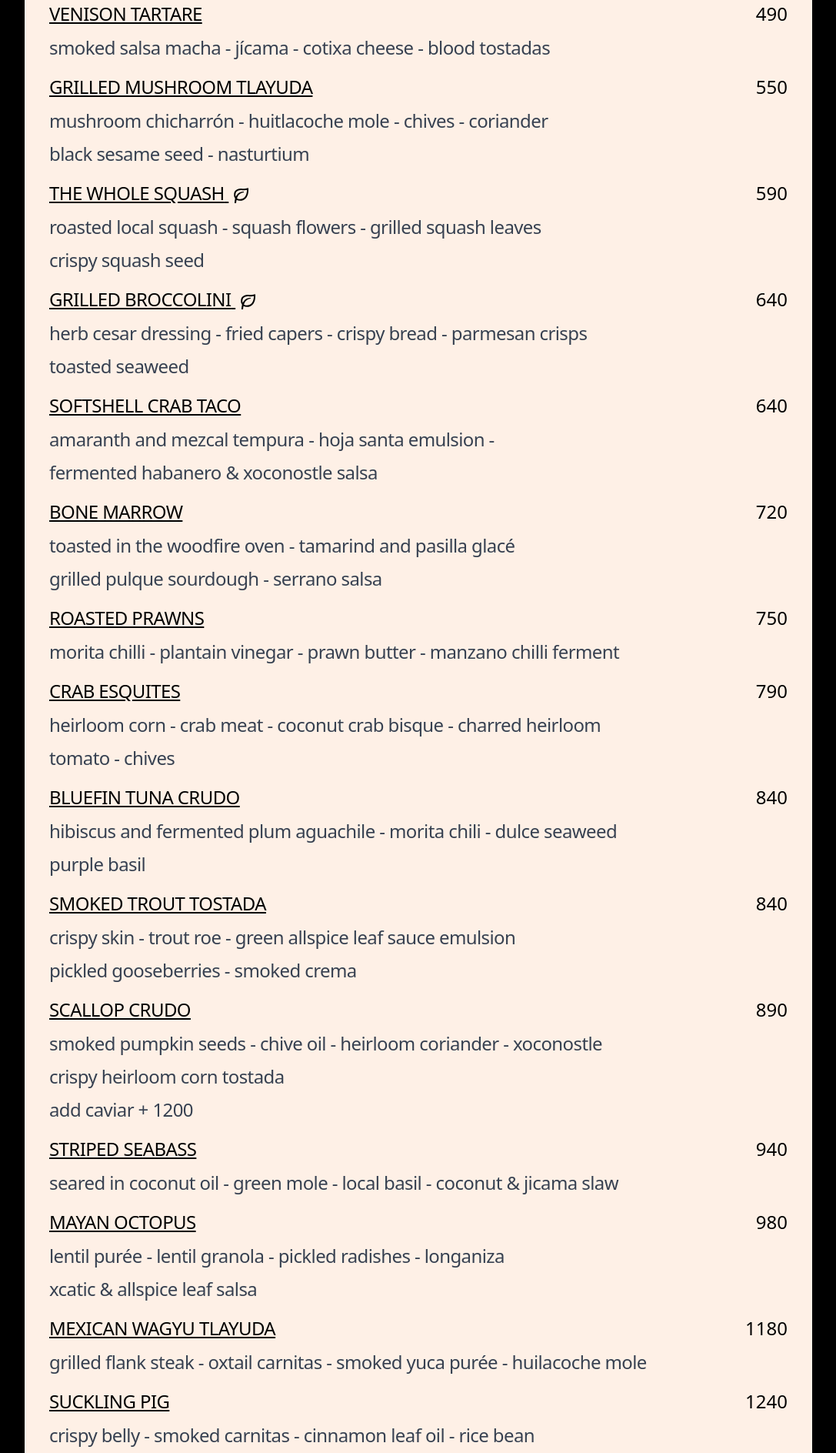
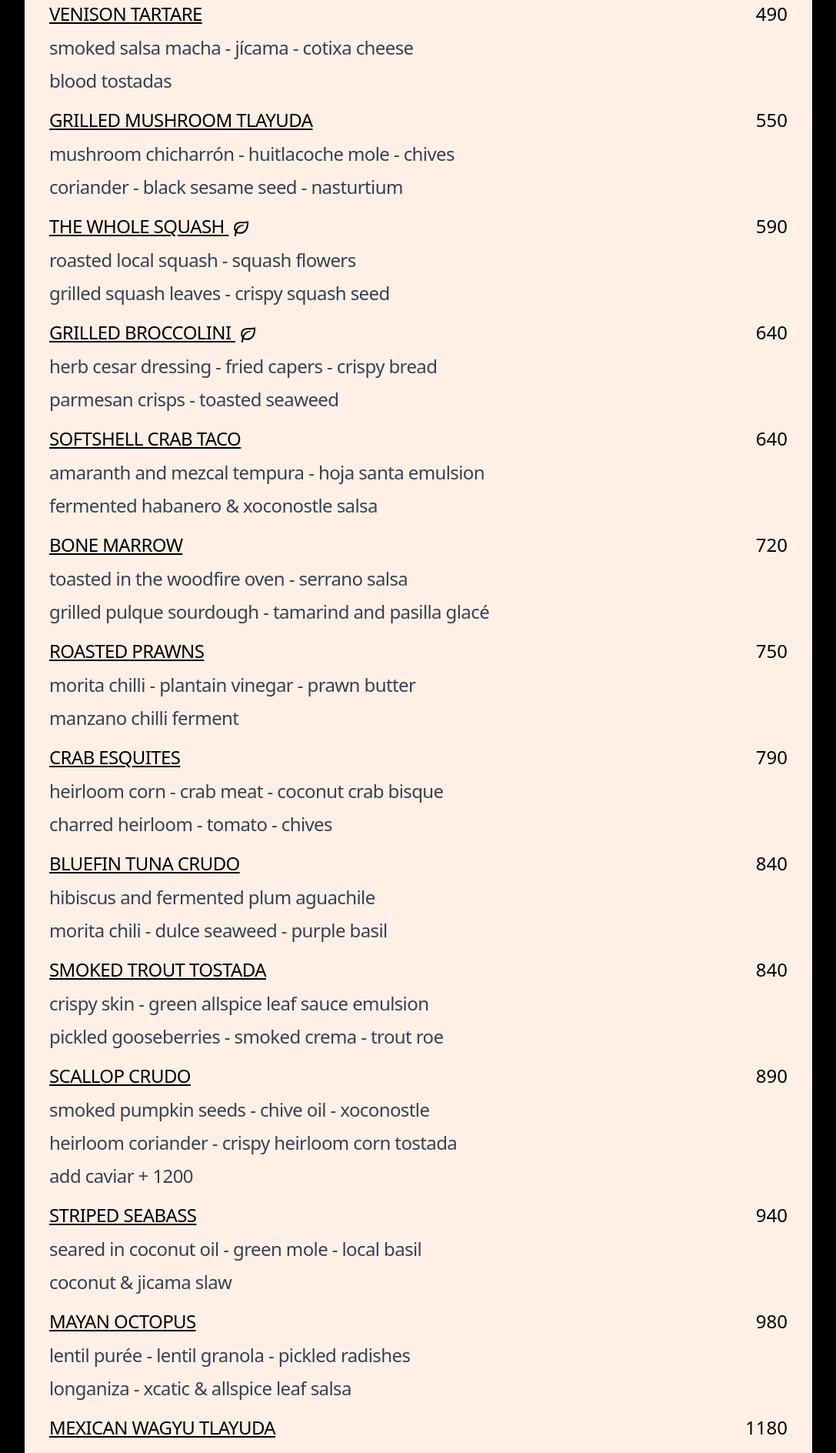
Before and after one commit to LuisLescano988/newMenuArca, a React app: page /carte in a window 1280 px wide. Shown: the part 200-2088 px from the top of the page at 77% size, without its empty margins (96-1183 px from the left). Built offline with nearby package versions, Linux system fonts and the light colour scheme; the HTML template or start-up script is replaced by a standard one.

Commit message:
final fix: width carte

```diff
--- a/src/views/Carte.jsx
+++ b/src/views/Carte.jsx
@@ -23,85 +23,85 @@ const Carte = () => {
   const menuItems = [
     {
       name: "DZIKILPAK",
-      description: "smoked pumpkin seeds - chive oil - heirloom coriander - xoconostle\ncrispy heirloom corn tostada",
+      description: "smoked pumpkin seeds - chive oil - xoconostle\nheirloom coriander - crispy heirloom corn tostada",
       price: "390",
       isVegetarian: true
     },
     {
       name: "VENISON TARTARE",
-      description: "smoked salsa macha - jícama - cotixa cheese - blood tostadas",
+      description: "smoked salsa macha - jícama - cotixa cheese\nblood tostadas",
       price: "490"
     },
     {
       name: "GRILLED MUSHROOM TLAYUDA",
-      description: "mushroom chicharrón - huitlacoche mole - chives - coriander\nblack sesame seed - nasturtium",
+      description: "mushroom chicharrón - huitlacoche mole - chives\ncoriander - black sesame seed - nasturtium",
       price: "550"
     },
     {
       name: "THE WHOLE SQUASH",
-      description: "roasted local squash - squash flowers - grilled squash leaves\ncrispy squash seed",
+      description: "roasted local squash - squash flowers\ngrilled squash leaves - crispy squash seed",
       price: "590",
       isVegetarian: true
     },
     {
       name: "GRILLED BROCCOLINI",
-      description: "herb cesar dressing - fried capers - crispy bread - parmesan crisps\ntoasted seaweed",
+      description: "herb cesar dressing - fried capers - crispy bread\nparmesan crisps - toasted seaweed",
       price: "640",
       isVegetarian: true
     },
     {
       name: "SOFTSHELL CRAB TACO",
-      description: "amaranth and mezcal tempura - hoja santa emulsion -\nfermented habanero & xoconostle salsa",
+      description: "amaranth and mezcal tempura - hoja santa emulsion \nfermented habanero & xoconostle salsa",
       price: "640"
     },
     {
       name: "BONE MARROW",
-      description: "toasted in the woodfire oven - tamarind and pasilla glacé\ngrilled pulque sourdough - serrano salsa",
+      description: "toasted in the woodfire oven - serrano salsa\ngrilled pulque sourdough - tamarind and pasilla glacé",
       price: "720"
     },
     {
       name: "ROASTED PRAWNS",
-      description: "morita chilli - plantain vinegar - prawn butter - manzano chilli ferment",
+      description: "morita chilli - plantain vinegar - prawn butter\nmanzano chilli ferment",
       price: "750"
     },
     {
       name: "CRAB ESQUITES",
-      description: "heirloom corn - crab meat - coconut crab bisque - charred heirloom\ntomato - chives",
+      description: "heirloom corn - crab meat - coconut crab bisque\ncharred heirloom - tomato - chives",
       price: "790"
     },
     {
       name: "BLUEFIN TUNA CRUDO",
-      description: "hibiscus and fermented plum aguachile - morita chili - dulce seaweed\npurple basil",
+      description: "hibiscus and fermented plum aguachile\nmorita chili - dulce seaweed - purple basil",
       price: "840"
     },
     {
       name: "SMOKED TROUT TOSTADA",
-      description: "crispy skin - trout roe - green allspice leaf sauce emulsion\npickled gooseberries - smoked crema",
+      description: "crispy skin - green allspice leaf sauce emulsion\npickled gooseberries - smoked crema -  trout roe",
       price: "840"
     },
     {
       name: "SCALLOP CRUDO",
-      description: "smoked pumpkin seeds - chive oil - heirloom coriander - xoconostle\ncrispy heirloom corn tostada\nadd caviar + 1200",
+      description: "smoked pumpkin seeds - chive oil - xoconostle\nheirloom coriander - crispy heirloom corn tostada\nadd caviar + 1200",
       price: "890"
     },
     {
       name: "STRIPED SEABASS",
-      description: "seared in coconut oil - green mole - local basil - coconut & jicama slaw",
+      description: "seared in coconut oil - green mole - local basil\ncoconut & jicama slaw",
       price: "940"
     },
     {
       name: "MAYAN OCTOPUS",
-      description: "lentil purée - lentil granola - pickled radishes - longaniza\nxcatic & allspice leaf salsa",
+      description: "lentil purée - lentil granola - pickled radishes\nlonganiza - xcatic & allspice leaf salsa",
       price: "980"
     },
     {
       name: "MEXICAN WAGYU TLAYUDA",
-      description: "grilled flank steak - oxtail carnitas - smoked yuca purée - huilacoche mole",
+      description: "grilled flank steak - oxtail carnitas\nsmoked yuca purée - huilacoche mole",
       price: "1180"
     },
     {
       name: "SUCKLING PIG",
-      description: "crispy belly - smoked carnitas - cinnamon leaf oil - rice bean\nsoursop & sea purslane salsa",
+      description: "crispy belly - smoked carnitas - cinnamon leaf oil\nrice bean - soursop & sea purslane salsa",
       price: "1240"
     },
     {
```
